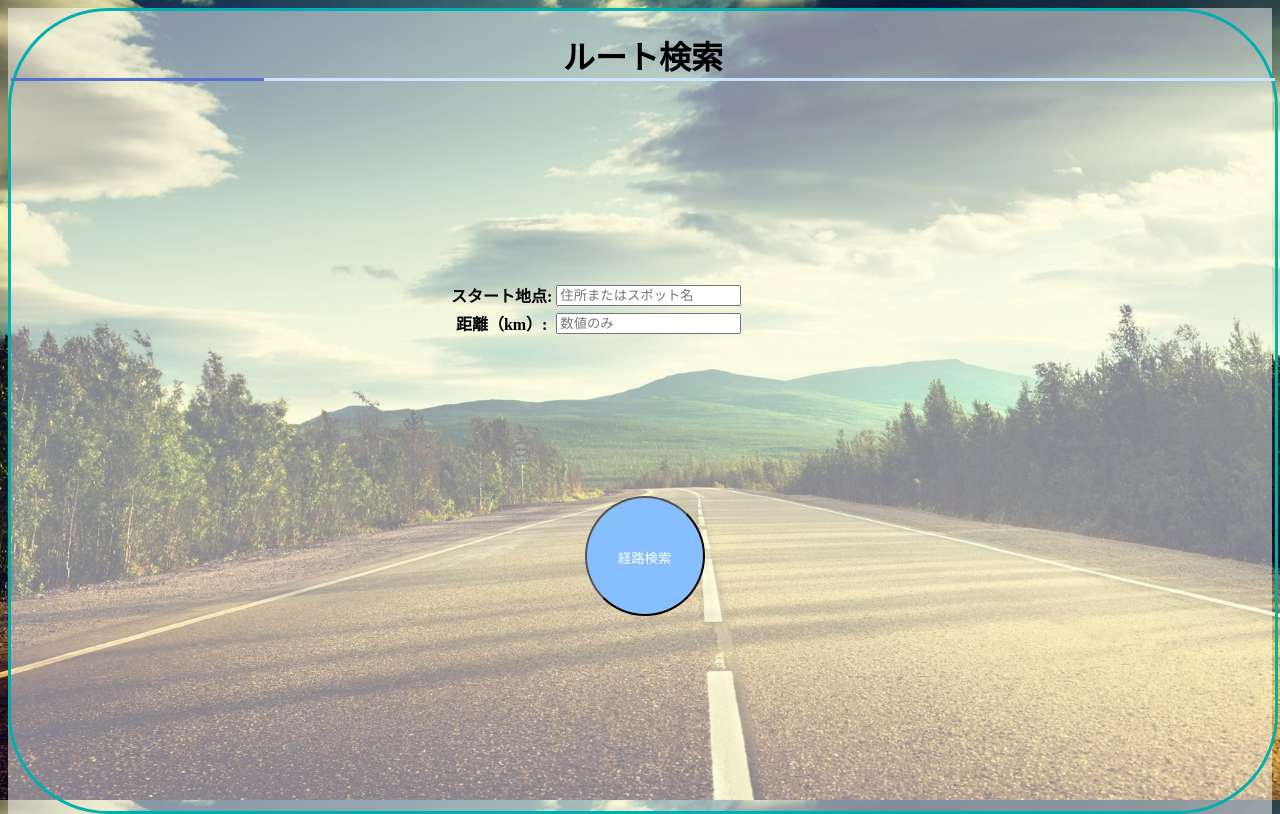
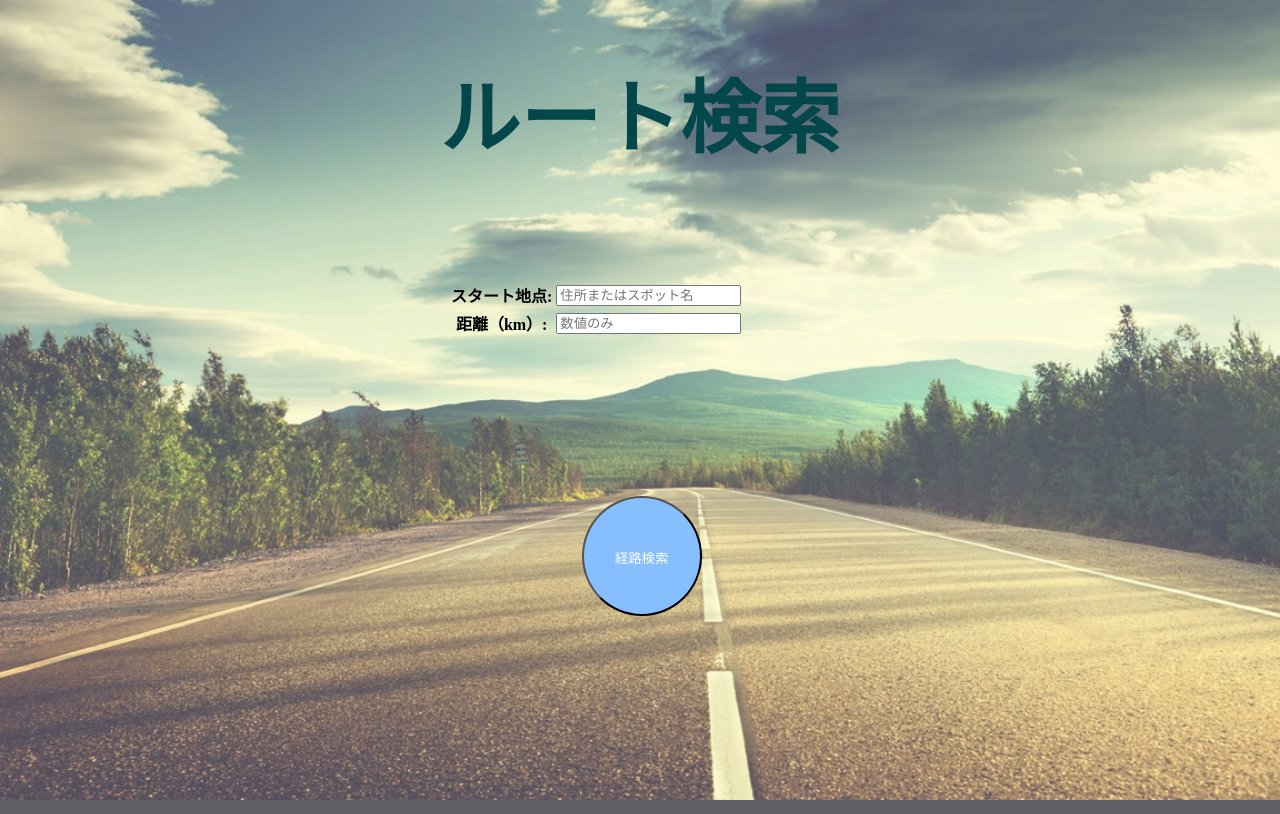
Before and after one commit to KeisukeYoshikawa1/CRAG, a Django app: page /crag/inputpage in a window 1280 px wide. Run offline with Django 3.2, Linux system fonts and the light colour scheme.

Commit message:
css変えた

```diff
--- a/static/inputpage2.css
+++ b/static/inputpage2.css
@@ -1,36 +1,28 @@
 html{
-	background-image: url('/static/Road3.jpg');
+	background-image: url('/static/Road4.png');
   width: 100%;
   height: 100%;
   background-size: cover;
 }
 
 
-.bg-mask {
-  height: 100%;
-  background: rgba(255,255,255,0.5);
-}
+
 
 .all{
 	text-align: center;
-	border:solid #00B0B0;
-	border-radius:100px;
 	width:100%;
-	min-height:800px;
+
 }
 
 h1 {
-border-bottom: solid 3px #cce4ff;
 position: relative;
+font-size:80px;
+color:#04474a;
 }
 
 h1:after {
 position: absolute;
-content: " ";
-display: block;
-border-bottom: solid 3px #5472cd;
-bottom: -3px;
-width: 20%;
+margin-top:20px
 }
 
 .input{
--- a/stock/templates/inputpage.html
+++ b/stock/templates/inputpage.html
@@ -6,8 +6,6 @@
 	<link rel="stylesheet" href="/static/inputpage2.css">
 </head>
 <body>
-<div class="bg-image">
-  <div class="bg-mask">
 	<div class='all'>
 		<h1>ルート検索</h1>
 		<div class="input">
--- a/stock/templates/toppage.html
+++ b/stock/templates/toppage.html
@@ -8,7 +8,7 @@
 <body>
 
 	<div class="main">
-		<img src="/static/Road3.jpg" alt="image">
+
 		<div class="tytlename">
 			<h1>CRAG</h1>
 			<p>- Cycling Route Auto Generation -</p>
```
Also changed, not shown: static/toppage2.css (+11 -5 lines), static/Road4.png (added).
